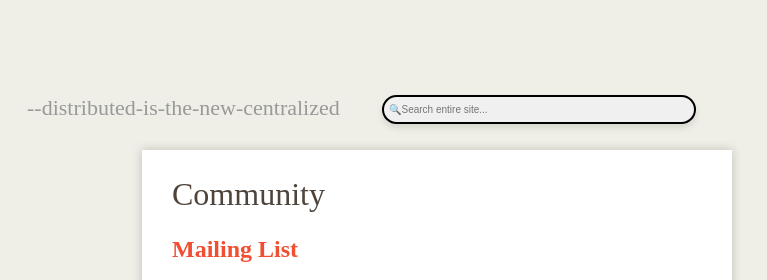
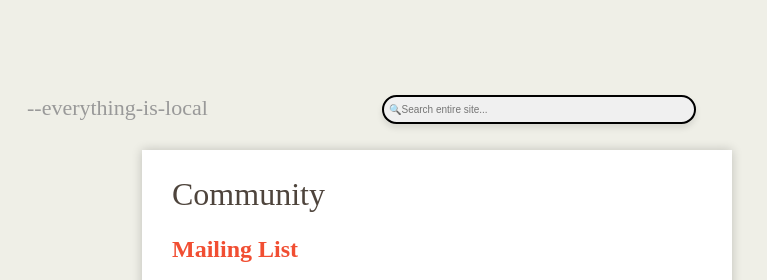
Before and after one commit to BharatInterns-Jan-2024/website-recreate-deeptiitha, a plain HTML site: page website/index2.html in a window 1280 px wide. Shown: the top 280 px of the page, 418-1185 px from the left. Drawn offline with Linux system fonts and the light colour scheme.

Commit message:
Update index2.html

```diff
--- a/website/index2.html
+++ b/website/index2.html
@@ -10,9 +10,8 @@
     <div class="container">
     <header>
         <img src="logo@2x.png" width="110" height="46" alt="Git">
-        <span id="tagline">--distributed-is-the-new-centralized</span>
+        <span id="tagline">--everything-is-local</span>
         <form id="search">
-            <!-- <img src="search.png" width="10" height="10"> -->
             <input id="search-text" placeholder="🔍Search entire site..." type="text">
         </form>
     </header>
```
